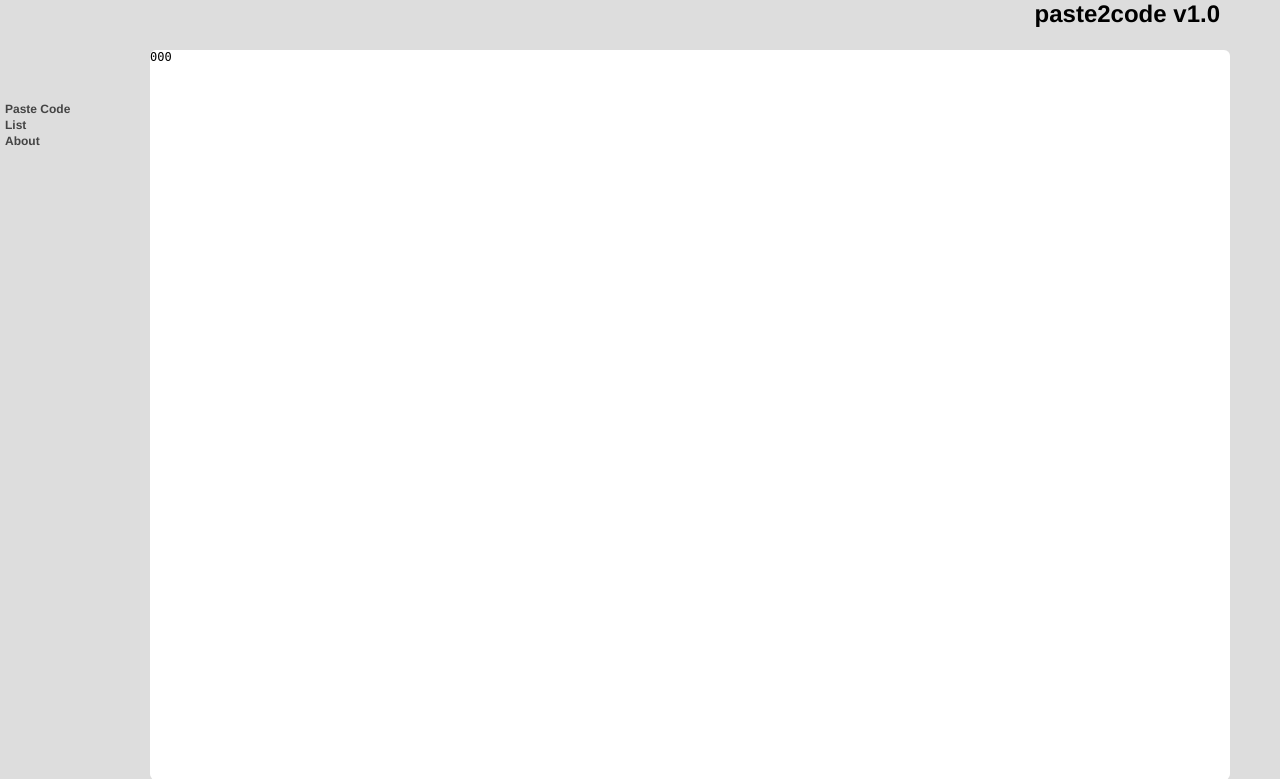
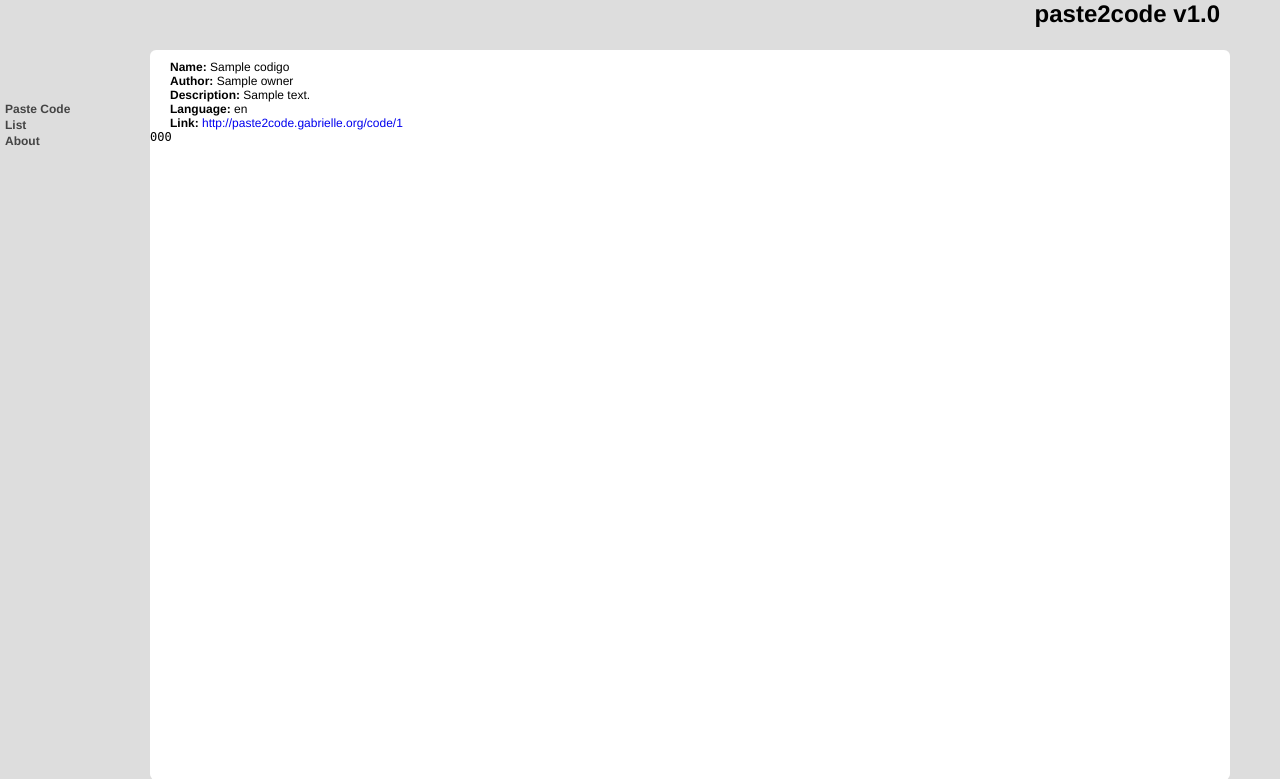
Before and after one commit to lesthack/paste2code, a Django app: template templates/code.html in a window 1280 px wide. Shown: the top 779 px of the page. Run offline with Django 3.2, Linux system fonts and the light colour scheme; the template is opened without the code that fills it: most values are stand-ins (such as "Sample title", 1, 10 or a date in 2020); some web fonts are replaced.

Commit message:
Añadiendo información importante al codigo publicado

```diff
--- a/media/css/style.css
+++ b/media/css/style.css
@@ -77,10 +77,12 @@ a {
 #list_form table tbody tr:hover a{
 	color: green;
 }
-#controls_page{
+#paginator{
 	width: 95%;
 	text-align: right;
 	margin-top: 10px;
+	position: absolute;
+	bottom: 10px;
 }
 #form_code{
 	margin: 15px;
@@ -157,3 +159,7 @@ div.row_form{
 div.row_form .errors{
 	color: red;
 }
+div.info{
+	margin-left: 20px;
+	margin-top: 10px;
+}
--- a/templates/code.html
+++ b/templates/code.html
@@ -3,8 +3,14 @@
 {% block title %} code {% endblock %}
 
 {% block content %}
-
 	<div class="code">
+		<div class="info">
+			<p><b>Name:</b> {% if codigo.name|length > 0 %} {{ codigo.name }} {% else %} untitled {% endif %}</p>
+			<p><b>Author:</b> {% if codigo.owner|length > 0 %} {{ codigo.owner }} {% else %} untitled {% endif %}</p>
+			<p><b>Description:</b> {{ codigo.description }}</p>
+			<p><b>Language:</b> {{ codigo.language }}</p>
+			<p><b>Link:</b> <a href="http://paste2code.gabrielle.org/code/{{ codigo.id }}">http://paste2code.gabrielle.org/code/{{ codigo.id }}</a></p>
+		</div>
 		<pre name="code" class="{{ codigo.language }}">{{ codigo.code }}</pre>
 	</div>
 	<script class="javascript" src="/media/javascript/{{ language }}"></script>
--- a/templates/list.html
+++ b/templates/list.html
@@ -27,7 +27,7 @@
 			{% endfor %}
 		</tbody>
 	</table>
-	<div method="POST" action="" id="controls_page">
+	<div id="paginator">
 		<a href="?page=1">first</a>
 		{% if codigos.has_previous %}
 		<a href="?page={{ codigos.previous_page_number }}">back</a>
--- a/view.py
+++ b/view.py
@@ -51,7 +51,7 @@ def add(request):
 
 def list(request):
 	codigos = codes.objects.all().order_by('-date','name')
-	paginator = Paginator(codigos, 10)
+	paginator = Paginator(codigos, 100)
 
 	page = request.GET.get('page')
 
```
Also changed, not shown: settings.py (line endings or trailing spaces).
